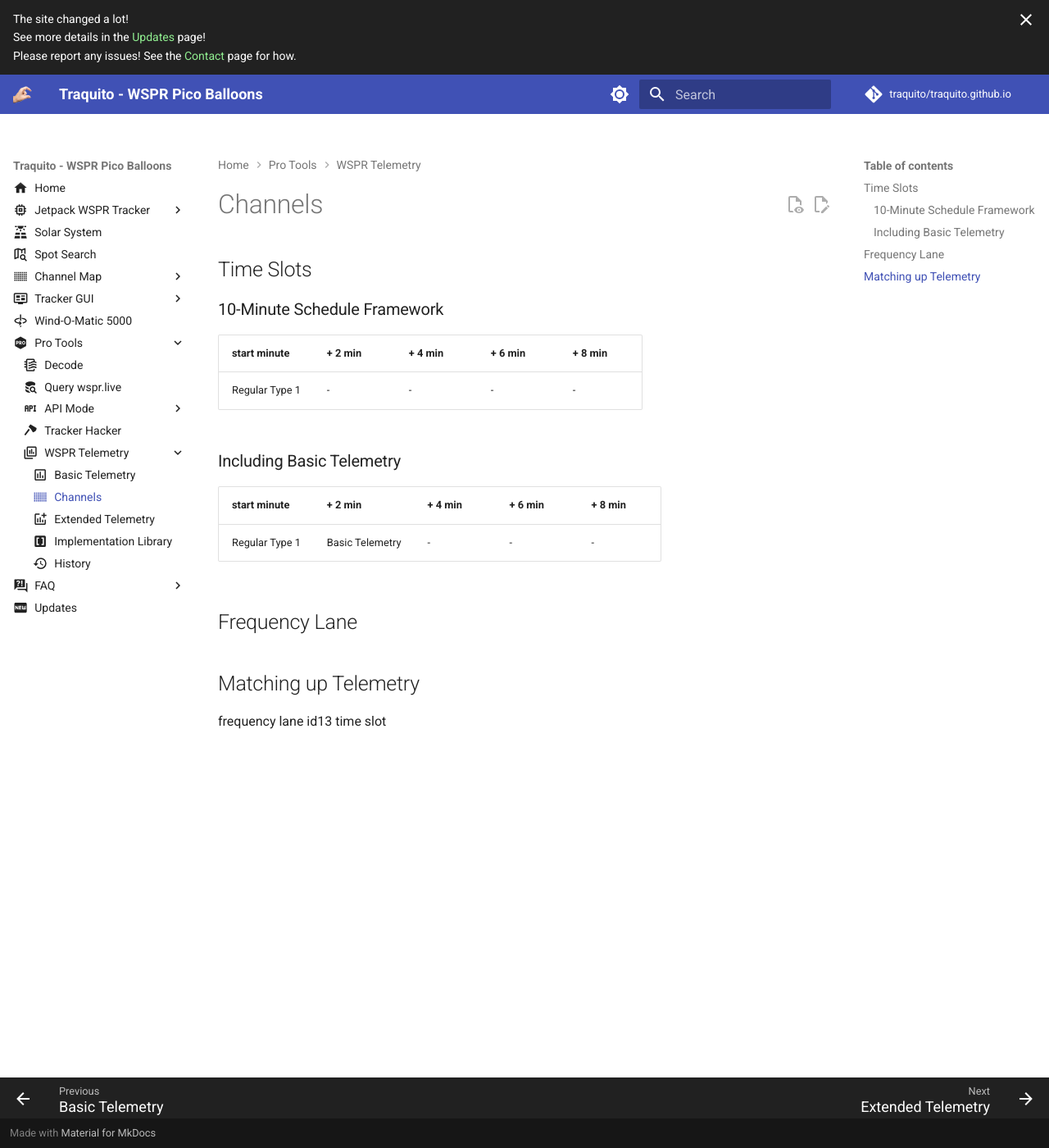
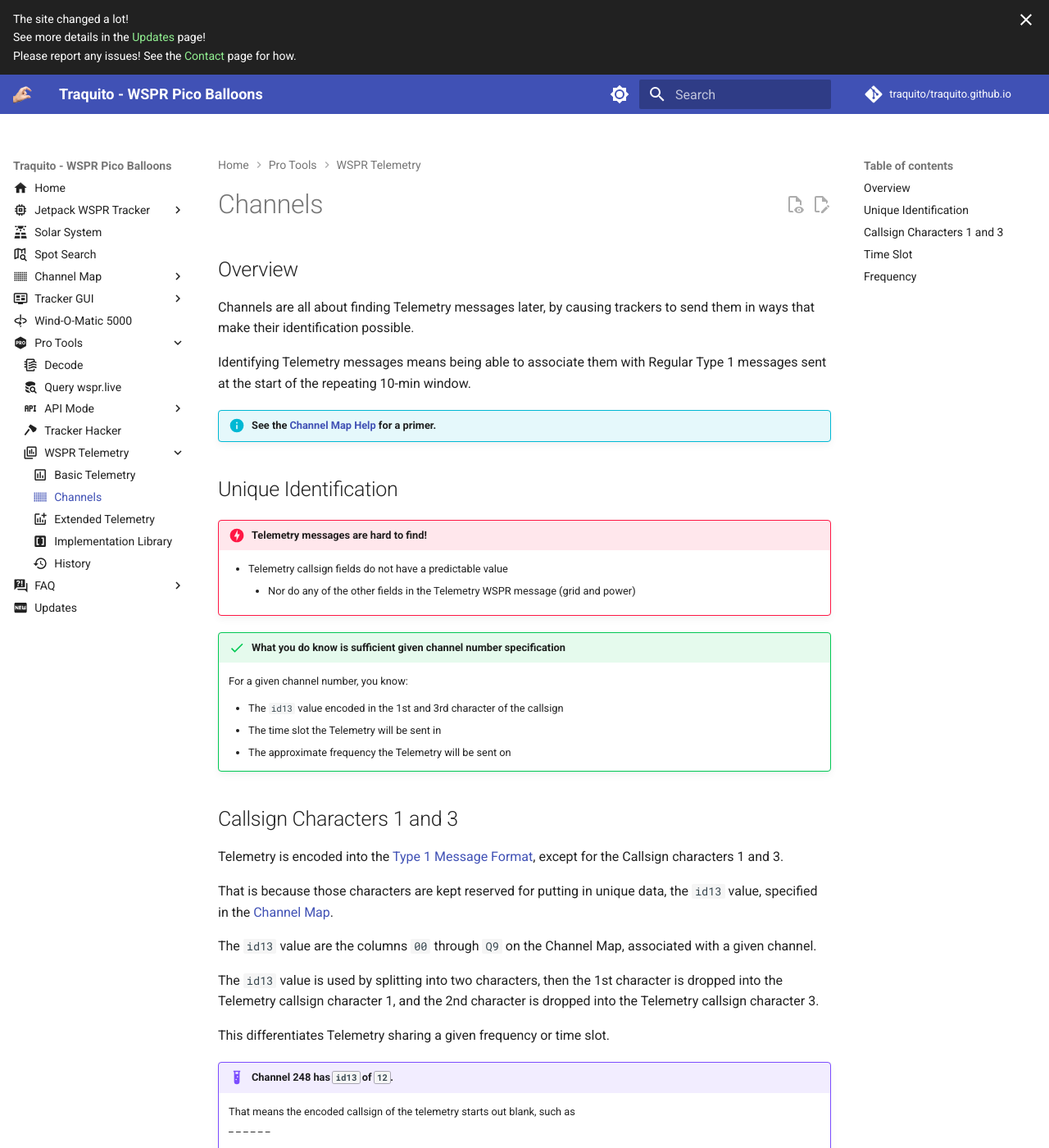
Before and after one commit to traquito/traquito.github.io, an MkDocs documentation site: the page built from docs/pro/telemetry/channels/README.md, in a window 1280 px wide and 1400 px high. Shown: the whole window at 82% size. Built offline with MkDocs 1.6.1 and Material for MkDocs 9.7.7, drawn with Linux system fonts in a browser that asks for light colours; comment, search, counter and statistics services are not loaded; some of the changed text lies outside the part shown.

Commit message:
telemetry channels documentation

```diff
--- a/docs/pro/telemetry/channels/README.md
+++ b/docs/pro/telemetry/channels/README.md
@@ -4,30 +4,73 @@
 
 # Channels
 
+## Overview
+
+Channels are all about finding Telemetry messages later, by causing trackers to send them in ways that make their identification possible.
+
+Identifying Telemetry messages means being able to associate them with Regular Type 1 messages sent at the start of the repeating 10-min window.
+
+!!! info "See the [Channel Map Help](../../../channelmap/help/README.md) for a primer."
 
 
-## Time Slots
+## Unique Identification
 
-### 10-Minute Schedule Framework
+!!! danger "Telemetry messages are hard to find!"
+    - Telemetry callsign fields do not have a predictable value
+        - Nor do any of the other fields in the Telemetry WSPR message (grid and power)
 
-| start minute   | + 2 min | + 4 min | + 6 min | + 8 min |
-|----------------|---------|---------|---------|---------|
-| Regular Type 1 | -       | -       | -       | -       |
+!!! success "What you do know is sufficient given channel number specification"
+    For a given channel number, you know:
+
+    - The `id13` value encoded in the 1st and 3rd character of the callsign
+    - The time slot the Telemetry will be sent in
+    - The approximate frequency the Telemetry will be sent on
 
 
-### Including Basic Telemetry
+## Callsign Characters 1 and 3
 
-| start minute   | + 2 min         | + 4 min | + 6 min | + 8 min |
-|----------------|-----------------|---------|---------|---------|
-| Regular Type 1 | Basic Telemetry | -       | -       | -       |
+Telemetry is encoded into the [Type 1 Message Format](../README.md#type-1-message-format), except for the Callsign characters 1 and 3.
+
+That is because those characters are kept reserved for putting in unique data, the `id13` value, specified in the [Channel Map](../../channelmap/README.md).
+
+The `id13` value are the columns `00` through `Q9` on the Channel Map, associated with a given channel.
+
+The `id13` value is used by splitting into two characters, then the 1st character is dropped into the Telemetry callsign character 1, and the 2nd character is dropped into the Telemetry callsign character 3.
+
+This differentiates Telemetry sharing a given frequency or time slot.
+
+!!! example "Channel 248 has `id13` of `12`."
+    That means the encoded callsign of the telemetry starts out blank, such as<br/>
+    \_ _ _ _ _ _
+
+    Then the channel lookup tells us the `id13` value is `12`, so callsign becomes<br/>
+    1 _ 2 _ _ _
+
+    From there, the rest of the callsign fields are encoded-into, leaving the `id13` values in place<br/>
+    1 ? 2 ? ? ?
 
 
+## Time Slot
 
-## Frequency Lane
+The Channel Map specifies, by channel, the minute the Telemetry should be sent on.
+
+This differentiates Telemetry sharing a given `id13` value.
+
+!!! info "See the Channel Map [Schedule](../../../channelmap/help/README.md#schedule) more details."
 
 
-## Matching up Telemetry
+## Frequency
 
-frequency lane
-id13
-time slot
+Within a given band, the Channel Map specifies, by channel, the frequency the Regular and Telemetry messages should be sent on.
+
+This differentiates Telemetry sharing a given `id13` value.
+
+!!! danger "Many WSPR receivers have poorly calibrated receivers"
+    This leads to erroneous reports of received frequency, which challenges the work of identifying Telemetry as being associated with a given Regular message.
+
+!!! success ""Fingerprinting" helps overcome this issue"
+    Finding Regular messages for a given callsign is trivial.
+
+    It is also trivial to find the reported frequency of that Regular message.
+
+    Fingerprinting is the technique of looking for Telemetry messages which match the reported frequency of the Regular message, not simply the notional target frequency specified by the Channel Map (which may be mis-reported).
```
Also changed, not shown: docs/pro/telemetry/README.md (+4 -2 lines), docs/pro/telemetry/basic/README.md (+5 -2 lines), docs/pro/telemetry/extended/README.md (+6 -2 lines).
